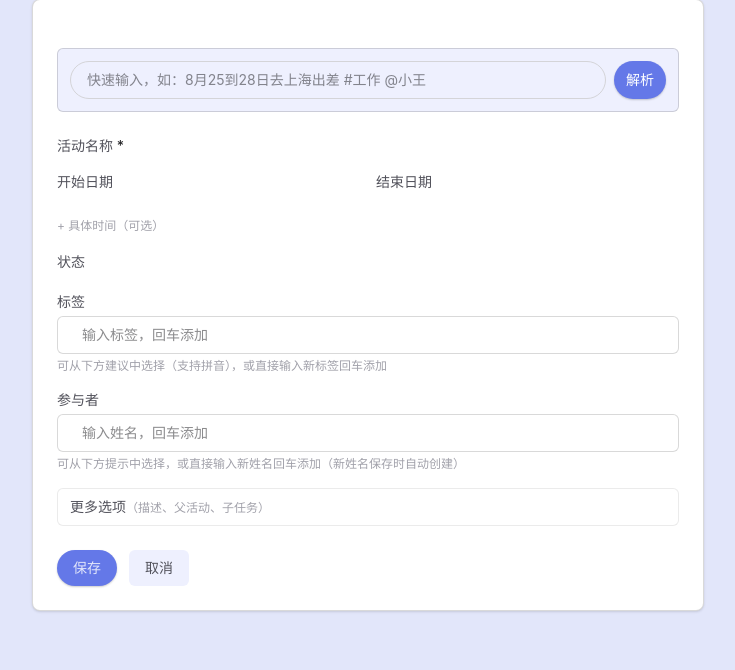
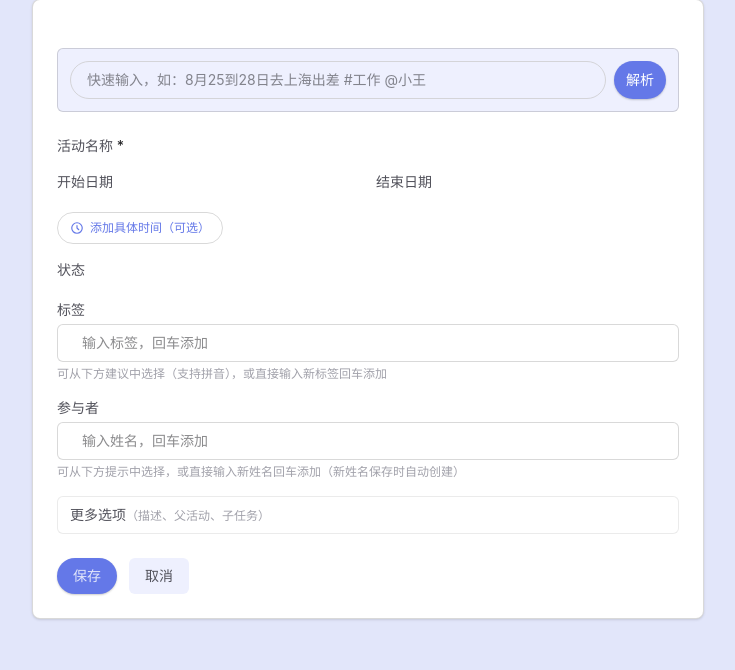
Before and after one commit to ravencyl/personal-assistant, a Django app: template templates/activities/activity_form.html in a window 1280 px wide. Shown: the part 130-800 px from the top of the page, without its empty margins (272-1007 px from the left). Run offline with Django 3.2, Linux system fonts and the light colour scheme; the template is opened without the code that fills it, so the values that code supplies are empty.

Commit message:
ui: 具体时间开关从灰色小字升级为 accent 胶囊按钮
用户反馈找不到时间入口：原开关是日期下方一行灰色小字，视觉上像装饰文案。
改为时钟图标 + accent 描边胶囊「添加具体时间（可选）」，展开后按钮变「收起时间」；
JS 文案更新改走 #time-toggle-label span（直接改 textContent 会清掉 SVG 图标）。

```diff
--- a/static/js/activity-form.js
+++ b/static/js/activity-form.js
@@ -145,13 +145,14 @@
         var toggle = document.getElementById('time-toggle');
         var fields = document.getElementById('time-fields');
         if (!toggle || !fields) return;
+        var labelEl = document.getElementById('time-toggle-label');
         function show() {
             fields.classList.remove('hidden');
-            toggle.textContent = '− 具体时间';
+            if (labelEl) labelEl.textContent = '收起时间';
         }
         function hide() {
             fields.classList.add('hidden');
-            toggle.textContent = '+ 具体时间（可选）';
+            if (labelEl) labelEl.textContent = '添加具体时间（可选）';
         }
         // initWidgets 可被弹窗重挂重复调用：已绑定的 toggle 不能二次 addEventListener
         // （双绑定会让一次点击翻转两次，等于没点）
--- a/templates/activities/_activity_form_fields.html
+++ b/templates/activities/_activity_form_fields.html
@@ -24,8 +24,11 @@
 {# 具体时间（可选）：默认收起，开关展开后出现；解析出时间/编辑已有时间的活动会自动展开 #}
 <div>
     <button type="button" id="time-toggle"
-            class="text-xs text-[var(--text-muted)] hover:text-[var(--text-secondary)] transition-colors tap-target">
-        + 具体时间（可选）
+            class="inline-flex items-center gap-1.5 h-8 px-3 rounded-full border border-[var(--border-strong)] text-xs font-medium text-[var(--accent)] hover:bg-[var(--accent-light)] transition-colors tap-target">
+        <svg class="w-3.5 h-3.5" fill="none" stroke="currentColor" stroke-width="2" viewBox="0 0 24 24">
+            <path stroke-linecap="round" stroke-linejoin="round" d="M12 8v4l3 3m6-3a9 9 0 11-18 0 9 9 0 0118 0z"/>
+        </svg>
+        <span id="time-toggle-label">添加具体时间（可选）</span>
     </button>
     <div id="time-fields" class="hidden mt-2 grid grid-cols-1 sm:grid-cols-2 gap-4">
         <div>
```
Also changed, not shown: static/css/tailwind.css.
